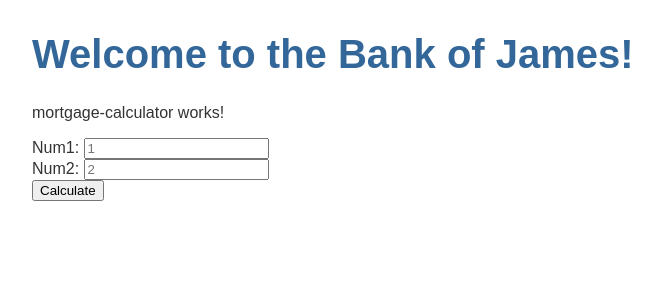
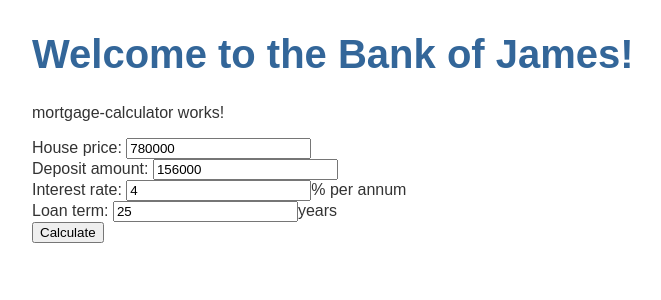
Before and after one commit to jrespie/bank-of-james, an Angular app: page / in a window 1280 px wide. Shown: the top 300 px of the page, without its empty margins (0-661 px from the left). Built offline with nearby package versions, Linux system fonts and the light colour scheme.

Commit message:
Add Mortgage calculation fields to template

```diff
--- a/src/app/mortgage-calculator/mortgage-calculator.component.html
+++ b/src/app/mortgage-calculator/mortgage-calculator.component.html
@@ -1,10 +1,16 @@
 <p>mortgage-calculator works!</p>
 <form (ngSubmit)="calculateResult()">
-    <label>Num1:
-        <input type="number" [(ngModel)]="num1" placeholder="1" name="num1" autocomplete="off">
+    <label>House price:
+        <input type="number" [(ngModel)]="housePrice" placeholder="780000" name="housePrice" autocomplete="off">
     </label><br/>
-    <label>Num2:
-        <input type="number" [(ngModel)]="num2" placeholder="2" name="num2" autocomplete="off">
+    <label>Deposit amount:
+        <input type="number" [(ngModel)]="deposit" placeholder="156000" name="deposit" autocomplete="off">
+    </label><br />
+    <label>Interest rate:
+        <input type="number" [(ngModel)]="interestRate" placeholder="4" name="interestRate" autocomplete="off"> <label>% per annum</label>
+    </label><br />
+    <label>Loan term:
+        <input type="number" [(ngModel)]="term" placeholder="25" name="term" autocomplete="off"> <label>years</label>
     </label><br />
 
     <input type="submit" value="Calculate" >
```
